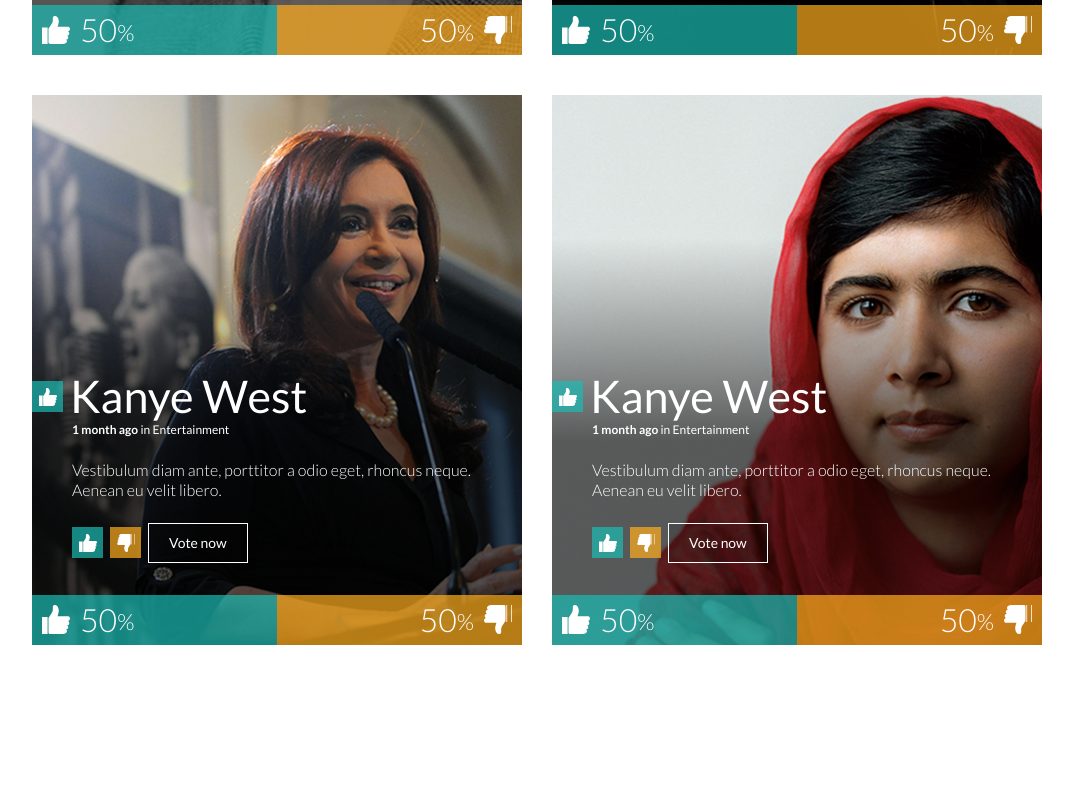
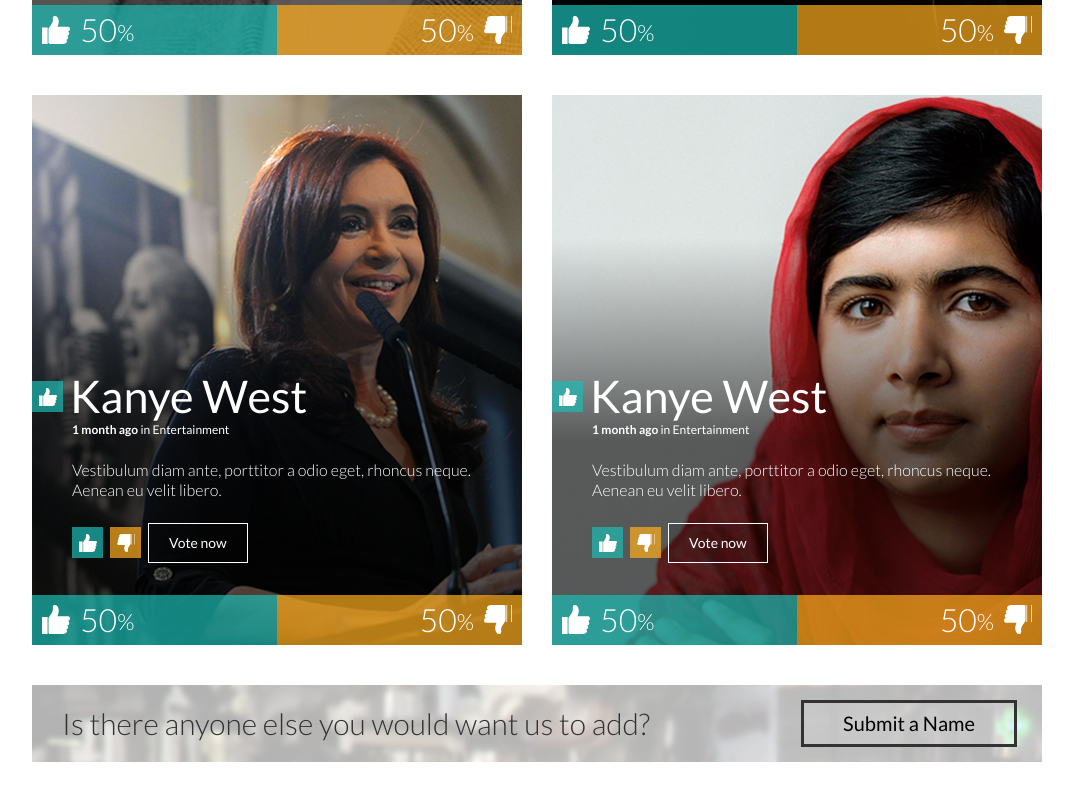
Before and after one commit to fernandojne20/rule-of-thumb, a React (Create React App) app: page / in a window 1280 px wide. Shown: the part 1485-2285 px from the top of the page, without its empty margins (103-1176 px from the left). Before the commit the page ends 2200 px from the top, so only its background shows below. Built offline with nearby package versions, Linux system fonts and the light colour scheme.

Commit message:
was added the submit name component

```diff
--- a/src/components/candidates/index.tsx
+++ b/src/components/candidates/index.tsx
@@ -2,6 +2,7 @@
 import { CandidatesContainer, CandidatesContent } from './candidates.Styled';
 import { Message } from '../message';
 import { Voting } from '../voting';
+import { SubmitName} from '../submit-name';
 
 export const Candidates: FunctionComponent = () => {
   return (
@@ -10,6 +11,7 @@
         <CandidatesContent>
           <Message/>
           <Voting/>
+          <SubmitName/>
         </CandidatesContent>
       </CandidatesContainer>
     </>
--- /dev/null
+++ b/src/components/submit-name/index.tsx
@@ -0,0 +1,21 @@
+import React, { FunctionComponent } from 'react';
+import {
+  SubmitNameContainer,
+  Paragraph,
+  SubmitButton,
+  SubmitNameContent
+} from './submit-name.Styled';
+import closeIcon from '../../assets/close.svg';
+
+export const SubmitName: FunctionComponent = () => {
+  return (
+    <SubmitNameContainer>
+      <SubmitNameContent>
+        <Paragraph>
+          Is there anyone else you would want us to add?
+        </Paragraph>
+        <SubmitButton> Submit a Name </SubmitButton>
+      </SubmitNameContent>
+    </SubmitNameContainer>
+  );
+}
--- /dev/null
+++ b/src/components/submit-name/submit-name.Styled.ts
@@ -0,0 +1,47 @@
+import styled from 'styled-components';
+import people from '../../assets/people.png'
+
+export const SubmitNameContainer = styled.section`
+  display: flex;
+  flex: 1 1 auto;
+  background-image: url(${people});
+  box-sizing: border-box;
+  color: rgb(51, 51, 51);
+  align-items: center;
+  line-height: 0.8;
+  -webkit-font-smoothing: auto;
+  -moz-osx-font-smoothing: auto;
+  margin-bottom: 10px;
+`;
+
+export const SubmitNameContent = styled.section`
+  display: flex;
+  flex: 1 1 auto;
+  box-sizing: border-box;
+  background-color: rgba(255, 255, 255, 0.7);
+  padding: 15px 25px;
+  justify-content: space-between;
+`;
+
+
+export const Paragraph = styled.p`
+  display: flex;
+  align-items: center;
+  font-size: 1.87em;
+  line-height: 1.515;
+  box-sizing: border-box;
+  padding-right: 22px;
+  padding-left: 5px;
+  font-weight: 300;
+`;
+
+export const SubmitButton = styled.button`
+  height: 47px;
+  padding: 0 39px;
+  background-color: rgba(255, 255, 255, 0.149);
+  border-width: 3px;
+  border-color: rgb(51, 51, 51);
+  border-style: solid;
+  font-family: Lato;
+  font-size: 1.25em;
+`;
```
Also changed, not shown: src/assets/people.png (added).
